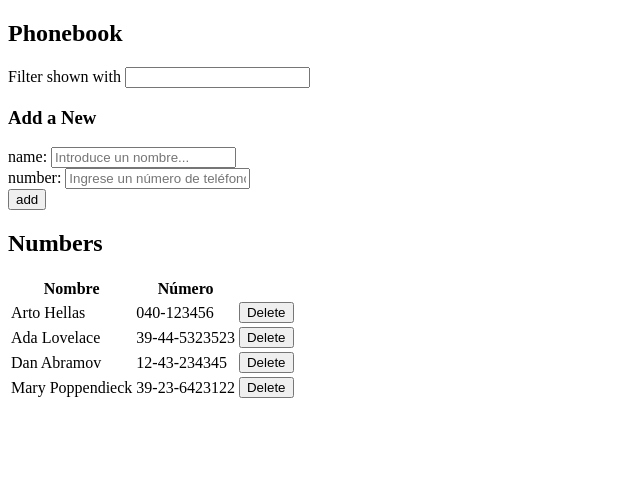
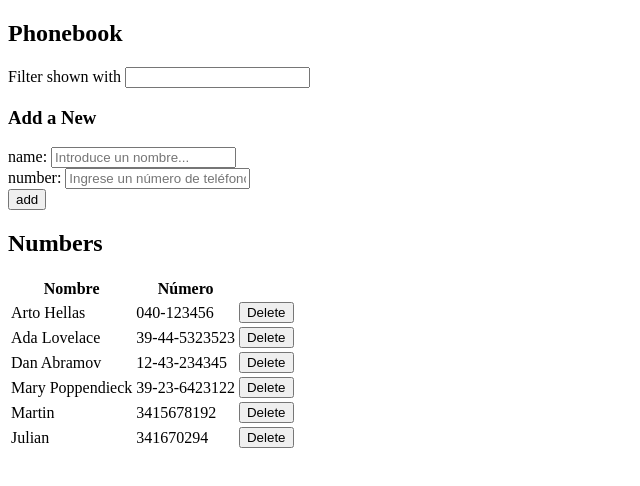
Before and after one commit to tinchoran/fullStackOpenCurso, a React (Vite) app in the folder part2/phoneBook/: page / in a window 1280 px wide. Shown: the top 486 px of the page, without its empty margins (0-640 px from the left). Built offline with nearby package versions, Linux system fonts and the light colour scheme; data requests are answered from the project's data file.

Commit message:
Ejercicio 2.15 realizado

```diff
--- a/part2/phoneBook/db.json
+++ b/part2/phoneBook/db.json
@@ -19,6 +19,16 @@
       "name": "Mary Poppendieck",
       "number": "39-23-6423122",
       "id": 4
+    },
+    {
+      "name": "Martin",
+      "number": "3415678192",
+      "id": 5
+    },
+    {
+      "name": "Julian",
+      "number": "341670294",
+      "id": 6
     }
   ]
 }
--- a/part2/phoneBook/src/App.jsx
+++ b/part2/phoneBook/src/App.jsx
@@ -38,7 +38,9 @@ const App = () => {
   const handleSubmit = (event) => {
     event.preventDefault();
 
-    if(!persons.some(person => person.name.toLowerCase() === newName.toLowerCase())){
+    const existingPerson = persons.find(person => person.name.toLowerCase() === newName.toLowerCase())
+
+    if(!existingPerson){
       const newPerson = {
         name: newName,
         number: newNumber,
@@ -55,7 +57,18 @@ const App = () => {
           console.log(err);
         })
 
-    } else alert(`${newName} is already on the list!`)
+    } else {
+      if(window.confirm(`${newName} is already on the Phone Book, replace the old number with the new?`)){
+        const personToUpdate = {
+          ...existingPerson,
+          number: newNumber
+        };
+        service.updatePerson( personToUpdate )
+          .then(updatedPerson => {
+            setPersons(persons.map(person => (person.id !== updatedPerson.id)?person:updatedPerson ))
+          })
+      }
+    }
   }
 
   const handleDelete = (id) => {
--- a/part2/phoneBook/src/services/personsService.js
+++ b/part2/phoneBook/src/services/personsService.js
@@ -5,6 +5,11 @@ const baseUrl = `http://localhost:3001/persons`;
 const createPerson = newPerson => {
     const request = axios.post(baseUrl, newPerson);
     return request.then(response => response.data);
+}
+
+const updatePerson = person => {
+    const request = axios.put(`${baseUrl}/${person.id}`, person);
+    return request.then(response => response.data)
 }
 
 const getAll = () => {
@@ -17,8 +22,10 @@ const deletePerson = (id) => {
     return request.then(response => response.data)
 }
 
+
 export default {
     createPerson,
     getAll,
-    deletePerson
+    deletePerson,
+    updatePerson
 }
```
Lines whose indentation alone changed are shown as unchanged.
